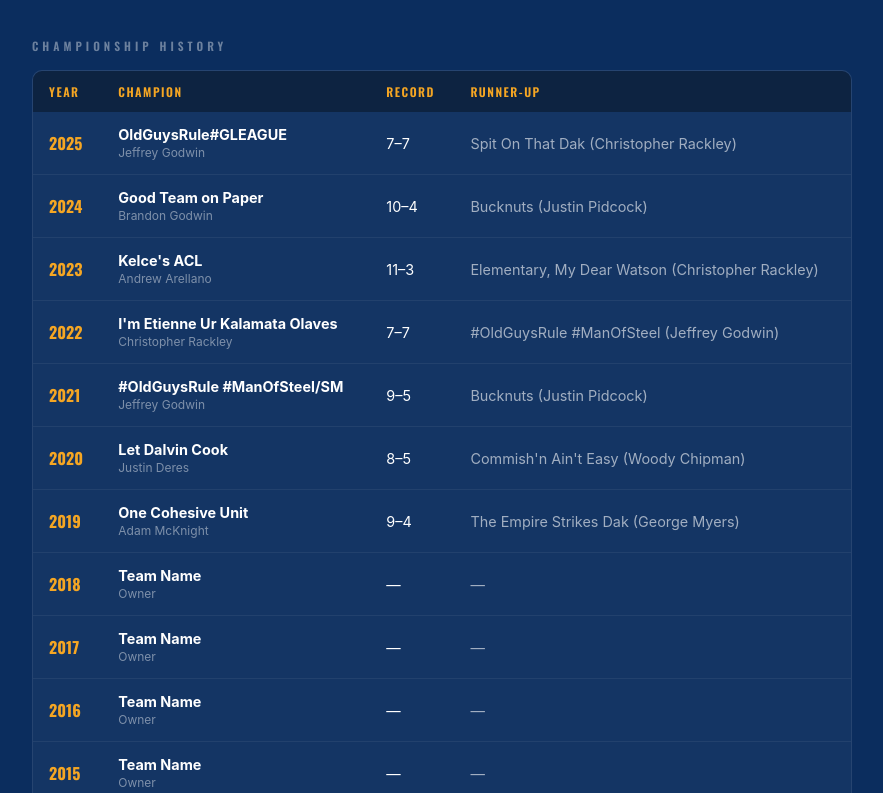
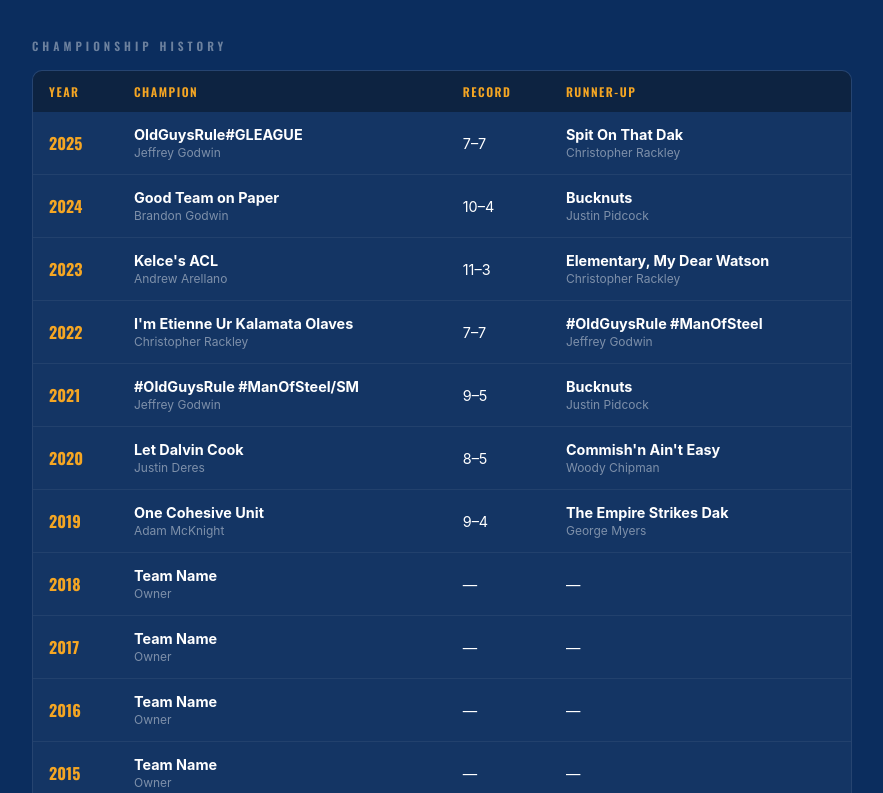
Before and after one commit to andrewnarellano/plc, a plain HTML site: page champions.html in a window 1280 px wide. Shown: the part 600-1393 px from the top of the page, without its empty margins (198-1081 px from the left). Drawn offline with nearby package versions, Linux system fonts and the light colour scheme.

Commit message:
Match runner-up styling to champion column

```diff
--- a/champions.html
+++ b/champions.html
@@ -226,7 +226,6 @@
     }
     .champ-name { font-weight: 700; }
     .champ-owner { font-size: 0.75rem; color: rgba(255,255,255,0.45); margin-top: 2px; }
-    .runner-up { color: rgba(255,255,255,0.6); }
     .trophy { font-size: 1rem; }
 
     .hide-sm { }
@@ -296,13 +295,13 @@
         </tr>
       </thead>
       <tbody>
-        <tr><td class="year-cell">2025</td><td><div class="champ-name">OldGuysRule#GLEAGUE</div><div class="champ-owner">Jeffrey Godwin</div></td><td class="hide-sm">7–7</td><td class="hide-sm runner-up">Spit On That Dak (Christopher Rackley)</td></tr>
-        <tr><td class="year-cell">2024</td><td><div class="champ-name">Good Team on Paper</div><div class="champ-owner">Brandon Godwin</div></td><td class="hide-sm">10–4</td><td class="hide-sm runner-up">Bucknuts (Justin Pidcock)</td></tr>
-        <tr><td class="year-cell">2023</td><td><div class="champ-name">Kelce's ACL</div><div class="champ-owner">Andrew Arellano</div></td><td class="hide-sm">11–3</td><td class="hide-sm runner-up">Elementary, My Dear Watson (Christopher Rackley)</td></tr>
-        <tr><td class="year-cell">2022</td><td><div class="champ-name">I'm Etienne Ur Kalamata Olaves</div><div class="champ-owner">Christopher Rackley</div></td><td class="hide-sm">7–7</td><td class="hide-sm runner-up">#OldGuysRule #ManOfSteel (Jeffrey Godwin)</td></tr>
-        <tr><td class="year-cell">2021</td><td><div class="champ-name">#OldGuysRule #ManOfSteel/SM</div><div class="champ-owner">Jeffrey Godwin</div></td><td class="hide-sm">9–5</td><td class="hide-sm runner-up">Bucknuts (Justin Pidcock)</td></tr>
-        <tr><td class="year-cell">2020</td><td><div class="champ-name">Let Dalvin Cook</div><div class="champ-owner">Justin Deres</div></td><td class="hide-sm">8–5</td><td class="hide-sm runner-up">Commish'n Ain't Easy (Woody Chipman)</td></tr>
-        <tr><td class="year-cell">2019</td><td><div class="champ-name">One Cohesive Unit</div><div class="champ-owner">Adam McKnight</div></td><td class="hide-sm">9–4</td><td class="hide-sm runner-up">The Empire Strikes Dak (George Myers)</td></tr>
+        <tr><td class="year-cell">2025</td><td><div class="champ-name">OldGuysRule#GLEAGUE</div><div class="champ-owner">Jeffrey Godwin</div></td><td class="hide-sm">7–7</td><td class="hide-sm"><div class="champ-name">Spit On That Dak</div><div class="champ-owner">Christopher Rackley</div></td></tr>
+        <tr><td class="year-cell">2024</td><td><div class="champ-name">Good Team on Paper</div><div class="champ-owner">Brandon Godwin</div></td><td class="hide-sm">10–4</td><td class="hide-sm"><div class="champ-name">Bucknuts</div><div class="champ-owner">Justin Pidcock</div></td></tr>
+        <tr><td class="year-cell">2023</td><td><div class="champ-name">Kelce's ACL</div><div class="champ-owner">Andrew Arellano</div></td><td class="hide-sm">11–3</td><td class="hide-sm"><div class="champ-name">Elementary, My Dear Watson</div><div class="champ-owner">Christopher Rackley</div></td></tr>
+        <tr><td class="year-cell">2022</td><td><div class="champ-name">I'm Etienne Ur Kalamata Olaves</div><div class="champ-owner">Christopher Rackley</div></td><td class="hide-sm">7–7</td><td class="hide-sm"><div class="champ-name">#OldGuysRule #ManOfSteel</div><div class="champ-owner">Jeffrey Godwin</div></td></tr>
+        <tr><td class="year-cell">2021</td><td><div class="champ-name">#OldGuysRule #ManOfSteel/SM</div><div class="champ-owner">Jeffrey Godwin</div></td><td class="hide-sm">9–5</td><td class="hide-sm"><div class="champ-name">Bucknuts</div><div class="champ-owner">Justin Pidcock</div></td></tr>
+        <tr><td class="year-cell">2020</td><td><div class="champ-name">Let Dalvin Cook</div><div class="champ-owner">Justin Deres</div></td><td class="hide-sm">8–5</td><td class="hide-sm"><div class="champ-name">Commish'n Ain't Easy</div><div class="champ-owner">Woody Chipman</div></td></tr>
+        <tr><td class="year-cell">2019</td><td><div class="champ-name">One Cohesive Unit</div><div class="champ-owner">Adam McKnight</div></td><td class="hide-sm">9–4</td><td class="hide-sm"><div class="champ-name">The Empire Strikes Dak</div><div class="champ-owner">George Myers</div></td></tr>
         <tr><td class="year-cell">2018</td><td><div class="champ-name">Team Name</div><div class="champ-owner">Owner</div></td><td class="hide-sm">—</td><td class="hide-sm runner-up">—</td></tr>
         <tr><td class="year-cell">2017</td><td><div class="champ-name">Team Name</div><div class="champ-owner">Owner</div></td><td class="hide-sm">—</td><td class="hide-sm runner-up">—</td></tr>
         <tr><td class="year-cell">2016</td><td><div class="champ-name">Team Name</div><div class="champ-owner">Owner</div></td><td class="hide-sm">—</td><td class="hide-sm runner-up">—</td></tr>
```
